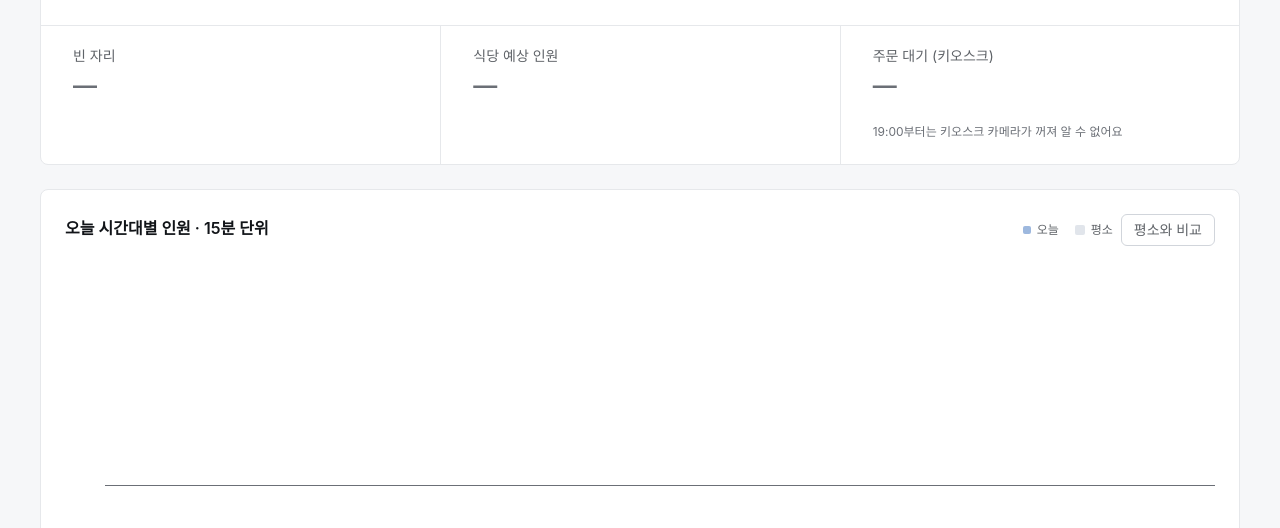
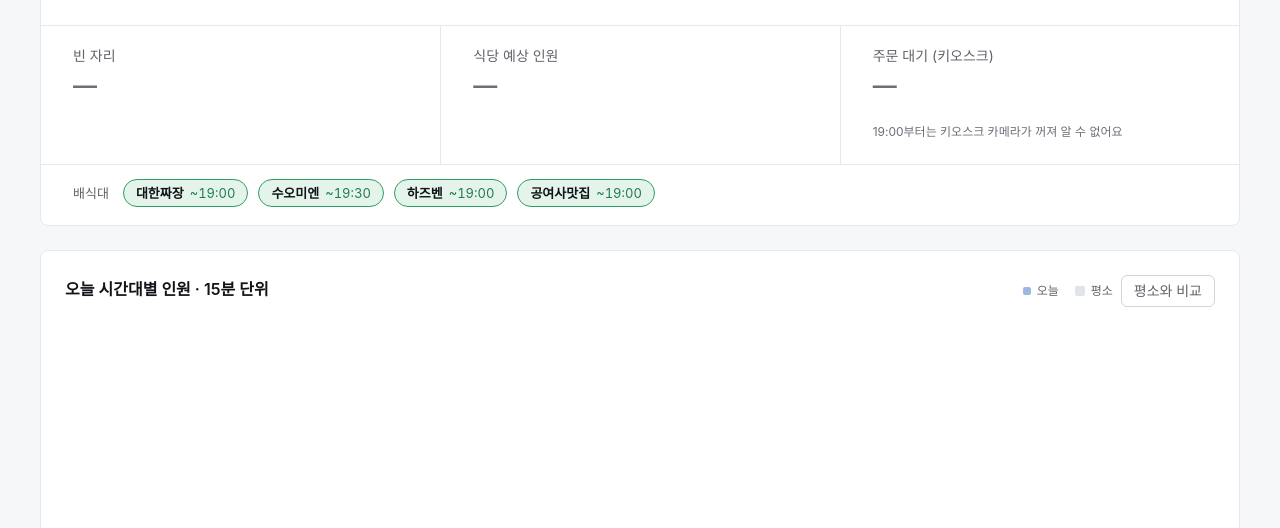
Before and after one commit to Seung1won-dot/microprocessor, a plain HTML site: page cafeteria-server/index.html in a window 1280 px wide. Shown: the part 272-800 px from the top of the page. Drawn offline with Linux system fonts and the light colour scheme; no server answers; a web font is replaced by a local one.

Commit message:
웹: 배식대별 영업 상태 표시 (금요일 조기 마감 포함)
- 지표 아래에 배식대 4곳의 영업 중 / 곧 마감(30분 전) / 마감 / 시작 전 / 주말 휴무 표시
- 배치도에서 마감된 배식대는 흐리게, 이름 옆에 마감 시각
- 대한짜장 금 17:00, 하즈벤 금 14:00, 공여사맛집 금 16:00 마감 (수오미엔 19:30)

```diff
--- a/cafeteria-server/index.html
+++ b/cafeteria-server/index.html
@@ -107,6 +107,18 @@ h1{margin:0;font-size:24px;line-height:32px;font-weight:700;letter-spacing:-.01e
 .kpi b{display:block;font-size:24px;line-height:32px;font-weight:600;margin:4px 0 2px;word-break:keep-all}
 .kpi p{margin:0;font-size:12px;line-height:16px;color:var(--muted);word-break:keep-all}
 .kpi p.kpi-note{margin-top:4px;color:var(--faint)}
+.counters{display:flex;flex-wrap:wrap;align-items:center;gap:8px 10px;margin:0 -32px;padding:14px 32px 18px;border-top:1px solid var(--border)}
+.counters > small{font-size:13px;color:var(--muted);margin-right:4px}
+.cchip{display:inline-flex;align-items:baseline;gap:6px;height:28px;padding:0 12px;border:1px solid var(--border);border-radius:999px;align-items:center;font-size:13px;white-space:nowrap}
+.cchip b{font-weight:600}
+.cchip span{color:var(--muted);font-variant-numeric:tabular-nums}
+.cchip.on{border-color:var(--ok-fill);background:var(--ok-bg)}
+.cchip.on span{color:var(--ok)}
+.cchip.soon span{color:var(--mid)}
+.cchip.off{background:var(--raised)}
+.cchip.off b{color:var(--faint);text-decoration:line-through}
+.map .fx.counter.closed rect{opacity:.45}
+.map .fx.counter.closed text{fill:var(--faint)}
 
 /* ── 예측 그래프 ── */
 .legend{display:flex;flex-wrap:wrap;gap:4px 16px;font-size:12px;color:var(--muted);margin-top:12px}
@@ -242,6 +254,7 @@ footer svg{flex:none}
   .occ-labels span:not(.m){display:none}
   .occ-labels .m{display:block;position:static;font-size:12px;line-height:16px;white-space:normal;word-break:keep-all}
   .kpis{grid-template-columns:minmax(0,1fr);margin:24px -16px 0}
+  .counters{margin:0 -16px;padding:12px 16px 16px}
   .kpi{padding:14px 16px 16px;display:grid;grid-template-columns:minmax(0,1fr) auto;column-gap:12px;align-items:baseline}
   .kpi+.kpi{border-left:0;border-top:1px solid var(--border)}
   .kpi small{grid-column:1}
@@ -324,6 +337,7 @@ footer svg{flex:none}
         <div class="kpi"><small>식당 예상 인원</small><b id="peopleMain" class="tnum dash">—</b><p>&nbsp;</p></div>
         <div class="kpi"><small>주문 대기 (키오스크)</small><b id="kioskMain" class="tnum dash">—</b><p id="kioskSub">&nbsp;</p><p class="kpi-note" id="kioskNote">19:00부터는 키오스크 카메라가 꺼져 알 수 없어요</p></div>
       </div>
+      <div class="counters" id="counters" aria-label="배식대 영업 상태"></div>
     </section>
 
     <section class="card full" id="chartCard">
@@ -479,7 +493,35 @@ let cap = 120, latest = null, slotData = null, todayRows = [], compareOn = false
 
 const Q = new URLSearchParams(location.search);
 const DEMO = Q.has("demo");
-const KIOSK_OFF = "19:00";             // 키오스크 카메라(cam4) 꺼지는 시각
+const KIOSK_OFF = "19:00";
+// 배식대 영업시간 (학생회관 안내 기준). fri: 금요일 마감
+const COUNTERS = [
+  {name: "대한짜장", open: "09:00", close: "19:00", fri: "17:00"},
+  {name: "수오미엔", open: "10:00", close: "19:30"},
+  {name: "하즈벤", open: "09:00", close: "19:00", fri: "14:00"},
+  {name: "공여사맛집", open: "08:00", close: "19:00", fri: "16:00"}
+];
+const weekday = () => DEMO && Q.get("dow") ? +Q.get("dow") : new Date().getDay();   // 0 일 … 5 금 6 토
+function counterState(c){
+  const d = weekday(), t = nowHM();
+  if (d === 0 || d === 6) return {st: "off", text: "주말 휴무"};
+  const close = d === 5 && c.fri ? c.fri : c.close;
+  if (t < c.open) return {st: "off", text: `${c.open} 시작`};
+  if (t >= close) return {st: "off", text: `${close} 마감`};
+  const soon = toMin(close) - toMin(t) <= 30;
+  return {st: soon ? "on soon" : "on", text: soon ? `곧 마감 · ${close}` : `~${close}`};
+}
+function renderCounters(){
+  const box = $("counters");
+  box.innerHTML = "<small>배식대</small>";
+  COUNTERS.forEach(c => {
+    const s = counterState(c), el = document.createElement("span");
+    el.className = "cchip " + s.st;
+    el.innerHTML = "<b></b><span></span>";
+    el.querySelector("b").textContent = c.name; el.querySelector("span").textContent = s.text;
+    box.appendChild(el);
+  });
+}             // 키오스크 카메라(cam4) 꺼지는 시각
 const hm = ts => ts.slice(11, 16);
 const toMin = s => { const [h, m] = s.split(":").map(Number); return h * 60 + m; };
 const addMin = (s, n) => { const v = toMin(s) + n; return `${String(Math.floor(v / 60)).padStart(2, "0")}:${String(v % 60).padStart(2, "0")}`; };
@@ -555,6 +597,7 @@ function renderLatest(d){
     $("kioskSub").textContent = d.open && ok ? "키오스크 카메라 연결 안 됨" : "운영 시간에 보여요";
   }
   renderSeats(d);
+  renderCounters();
   renderTrend();
 }
 
@@ -584,7 +627,9 @@ function renderMap(states){
     svg.appendChild(g);
   });
   (L.fixtures || []).forEach(f => {
-    const g = mk("g", {class: "fx " + f.kind});
+    const cc = f.kind === "counter" && COUNTERS.find(c => c.name === f.label);
+    const closed = cc && counterState(cc).st === "off";
+    const g = mk("g", {class: "fx " + f.kind + (closed ? " closed" : "")});
     if (f.kind === "curve"){
       g.appendChild(mk("path", {d: f.d, class: "edge"}));
       g.appendChild(mk("path", {d: f.d, class: "body"}));
@@ -599,7 +644,7 @@ function renderMap(states){
       g.appendChild(mk("rect", {x: f.x, y: f.y, width: f.w, height: f.h, rx: 4}));
       if (f.w >= 40 && f.h >= 14){
         const t = mk("text", {x: f.x + f.w / 2, y: f.y + f.h / 2, transform: f.h > f.w * 2 ? `rotate(-90 ${f.x + f.w / 2} ${f.y + f.h / 2})` : ""});
-        t.textContent = f.label; g.appendChild(t);
+        t.textContent = closed ? `${f.label} · ${counterState(cc).text}` : f.label; g.appendChild(t);
       } else if (f.label){ const t = mk("text", {x: f.x + f.w / 2, y: f.y - 8}); t.textContent = f.label; g.appendChild(t); }
     }
     svg.appendChild(g);
@@ -884,6 +929,7 @@ $("refresh").addEventListener("click", async () => {
   await loadLatest(); await loadSlow();
 });
 renderMap(null);
+renderCounters();
 loadLatest().then(loadSlow);
 setInterval(loadLatest, 10000);
 setInterval(loadSlow, 60000);
```
Also changed, not shown: 2 other files.
